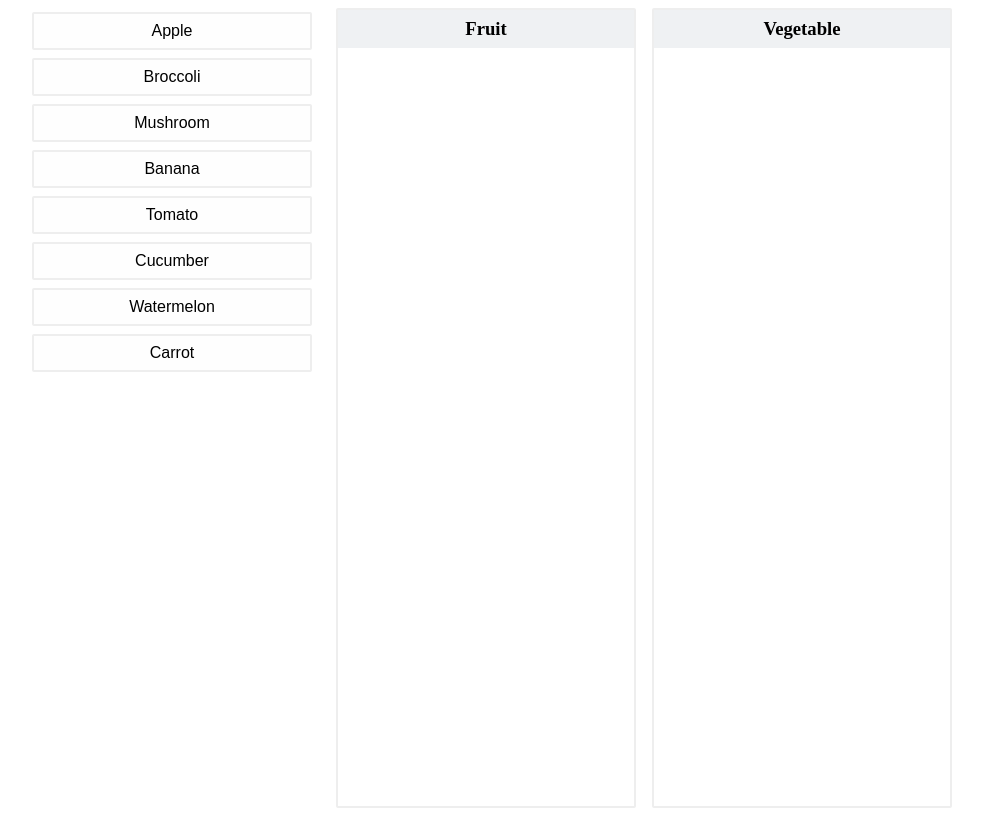
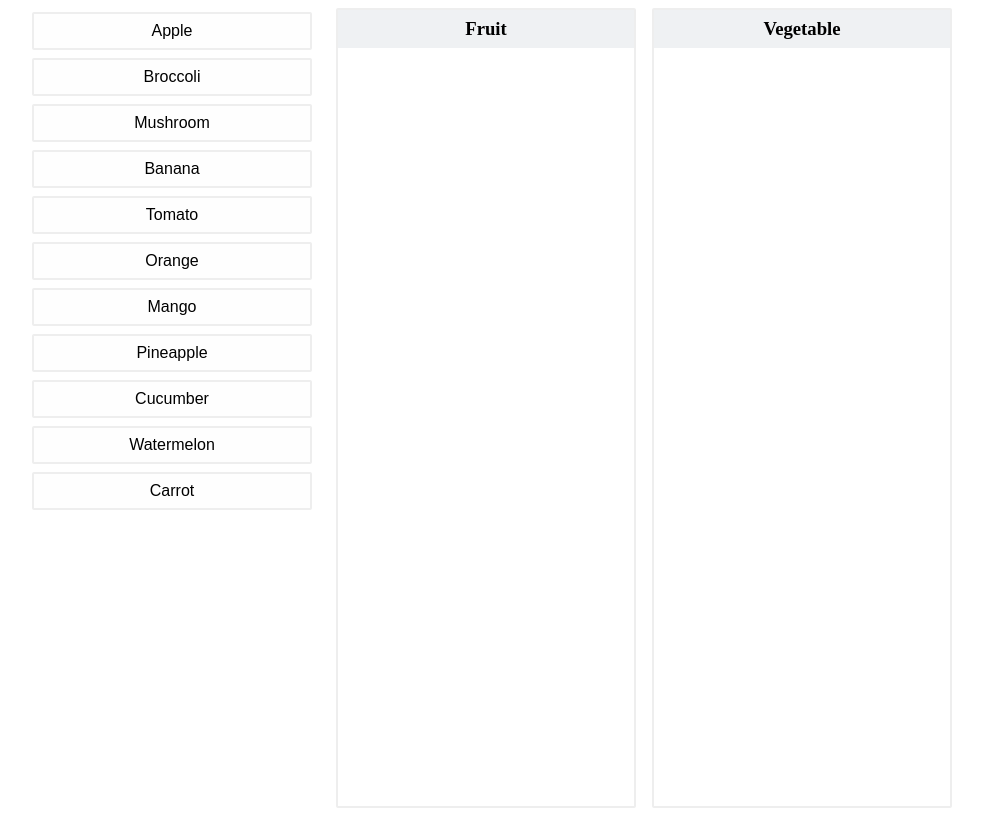
Before and after one commit to anyawee-sr/assignment-auto-delete-todo-list, a React (Vite) app: page / in a window 1280 px wide. Shown: the whole page, without its empty margins (152-1135 px from the left). Built offline with nearby package versions, Linux system fonts and the light colour scheme.

Commit message:
fix(data): add missing Orange, Mango and Pineapple to mock todo list

```diff
--- a/src/data/mockTodoList.ts
+++ b/src/data/mockTodoList.ts
@@ -22,6 +22,18 @@ const RAW_TODO_LIST: Omit<ITodoItem, 'id'>[] = [
     name: 'Tomato',
   },
   {
+    type: 'Fruit',
+    name: 'Orange',
+  },
+  {
+    type: 'Fruit',
+    name: 'Mango',
+  },
+  {
+    type: 'Fruit',
+    name: 'Pineapple',
+  },
+  {
     type: 'Vegetable',
     name: 'Cucumber',
   },
```
Also changed, not shown: 1 other file (tests, documents, lock files or other folders).
